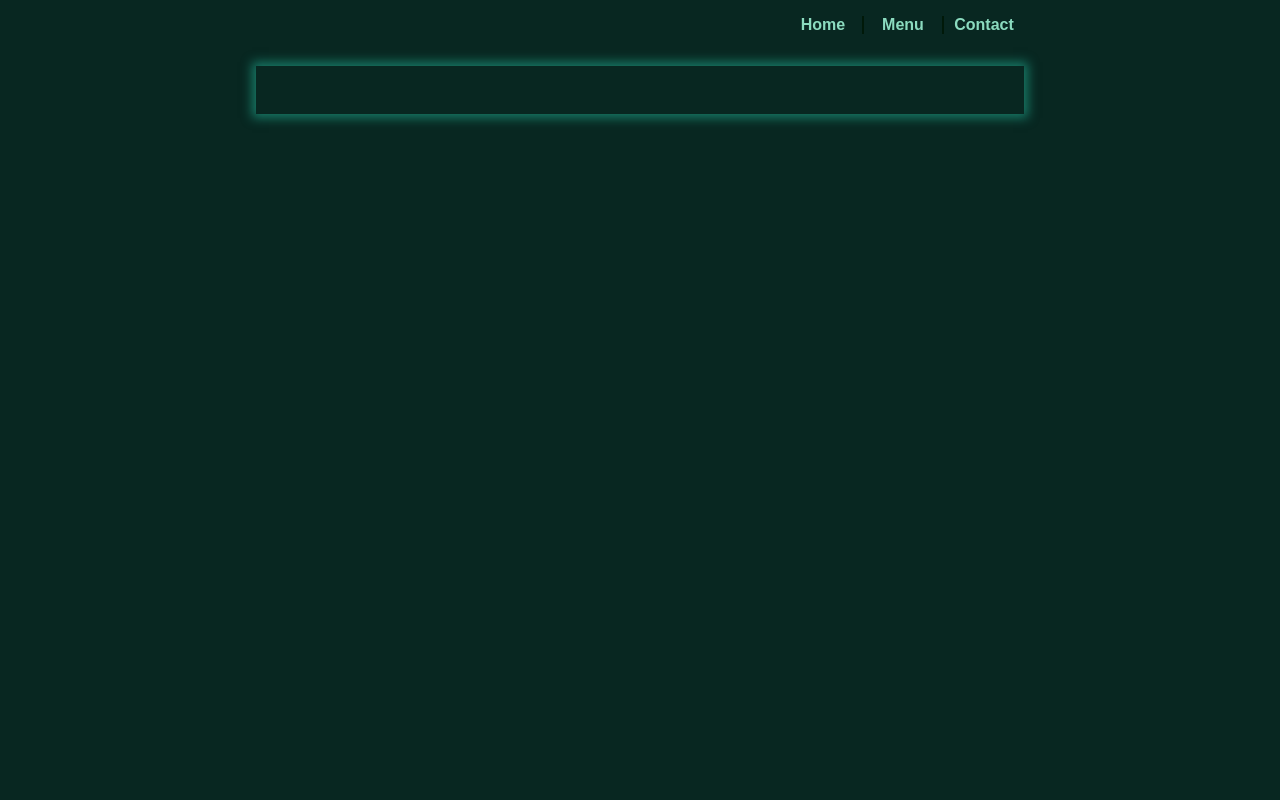
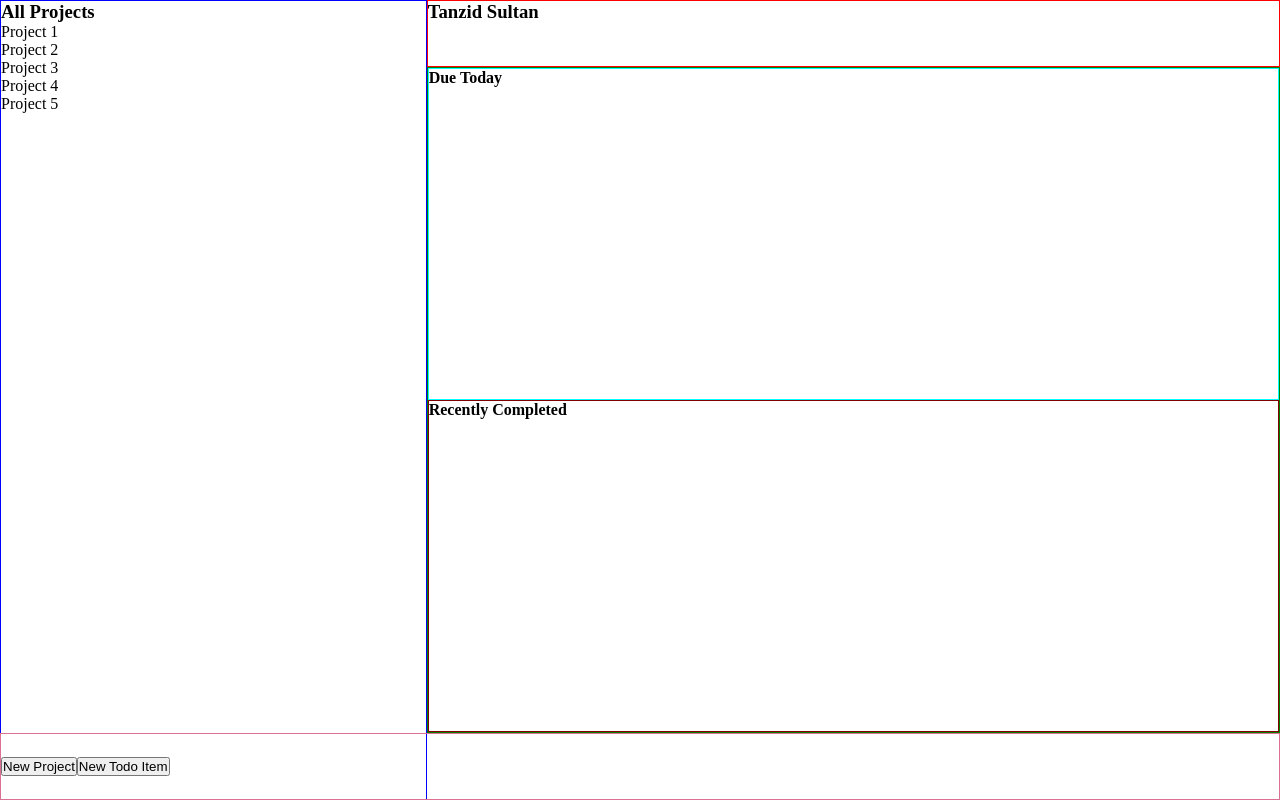
Before and after one commit to tsultan16/odin-todo-list-app, a website built with webpack: page src/template.html in a window 1280 px wide. Built offline with nearby package versions, Linux system fonts and the light colour scheme.

Commit message:
set up grid layout for main page

```diff
--- a/src/style.css
+++ b/src/style.css
@@ -6,9 +6,67 @@
     --theme-color-shadow : rgba(36, 184, 155, 0.553);
 }
 
+
 body {
-    background-color: var(--theme-color);
-    color: whitesmoke;
+    height: 100vh;
+    display : grid;
+    grid-template-columns: 1fr 2fr;
+    grid-template-rows: 1fr 10fr 1fr;
+}
+
+#sidebar {
+    border: 1px solid blue;
+    grid-column: 1 / 2;
+    grid-row: 1 / 4;
+
+    display: flex;
+    flex-direction: column;
+    justify-content: flex-start;
+}
+
+#sidebar .sidebar-item {
+    display: flex;
+}
+
+#user-info {
+    border: 1px solid red;
+    grid-column: 2 / 3;
+    grid-row: 1 / 2;
+
+}
+
+#main-panel {
+    border: 1px solid green;
+    grid-column: 2 / 3;
+    grid-row: 2 / 3;
+
+    display : grid;
+    grid-template-columns: 1fr;
+    grid-template-rows: 1fr 1fr;
+
+}
+
+#due-today {
+    border: 1px solid aqua;
+}
+
+#recently-completed {
+    border: 1px solid maroon;
+}
+
+footer {
+    border: 1px solid palevioletred;
+    grid-column: 1 / 3;
+    grid-row: 3 / 4;
+
+    display: flex;
+    align-items: center;
+}
+
+/*
+body {
+    background-color: white;
+    color: black;
 
     display: flex;
     flex-direction: column;
@@ -105,4 +163,4 @@ ul {
     text-align: left;
     font-size: 0.8em;
     margin-bottom: 2em;
-}
+} */
--- a/src/template.html
+++ b/src/template.html
@@ -3,22 +3,56 @@
 <head>
     <meta charset="UTF-8">
     <meta name="viewport" content="width=device-width, initial-scale=1.0">
-    <title>My Restaurant</title>
+    <title>ToDo List</title>
 </head>
 <body>
-    <header>
-        <nav>
-            <ul>
-                <li><button id="home" type="button">Home</button></li>
-                <li><button id="menu" type="button">Menu</button></li>
-                <li><button id="contact" type="button">Contact</button></li>
-            </ul>
-        </nav>
-    </header>
+    <!-- <header>
+    </header> -->
 
 
-    <div id="content">
+    <div id="sidebar">
+        <h3>All Projects</h3>
+        <div class="project-item">
+            <p>Project 1</p>
+        </div>
+        <div class="project-item">
+            <p>Project 2</p>
+        </div>
+        <div class="project-item">
+            <p>Project 3</p>
+        </div>
+        <div class="project-item">
+            <p>Project 4</p>
+        </div>
+        <div class="project-item">
+            <p>Project 5</p>
+        </div>
+
     </div>
+
+    <div id="user-info">
+        <h3>Tanzid Sultan</h3>
+    </div>
+
+    <div id="main-panel">
+        <div id="due-today">
+            <h4>Due Today</h4>
+        </div>
+
+        <div id="recently-completed">
+            <h4>Recently Completed</h4>
+        </div>
+
+    </div>
+
+    <footer>
+        <div class="add-container">
+            <button type="button">New Project</button>
+        </div>
+        <div class="add-container">
+            <button type="button">New Todo Item</button>
+        </div>
+    </footer>
 
 
 </body>
```
